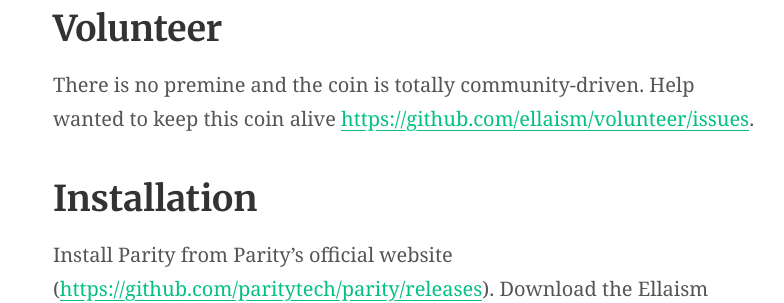
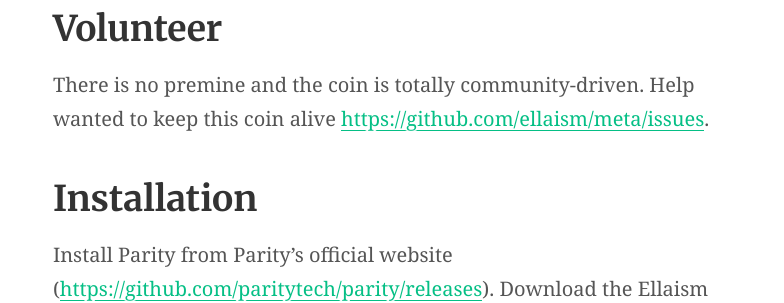
Before and after one commit to ellaism/ellaism.org, a Jekyll site: the page built from index.md, in a window 1280 px wide and 900 px high, scrolled down 1696 px. Shown: the part 155-458 px from the top of the window, without its empty margins (230-1014 px from the left). Built offline with Jekyll 4.4.1, drawn with Linux system fonts in a browser that asks for light colours; our own code applies the rules of GitHub Pages for plain Markdown files; some of the changed lines change nothing that is shown.

Commit message:
fix meta repo link

```diff
--- a/index.md
+++ b/index.md
@@ -52,7 +52,7 @@
 
 ## Volunteer
 
-There is no premine and the coin is totally community-driven. Help wanted to keep this coin alive [https://github.com/ellaism/volunteer/issues](https://github.com/ellaism/volunteer/issues).
+There is no premine and the coin is totally community-driven. Help wanted to keep this coin alive [https://github.com/ellaism/meta/issues](https://github.com/ellaism/meta/issues).
 
 ## Installation
 
```
